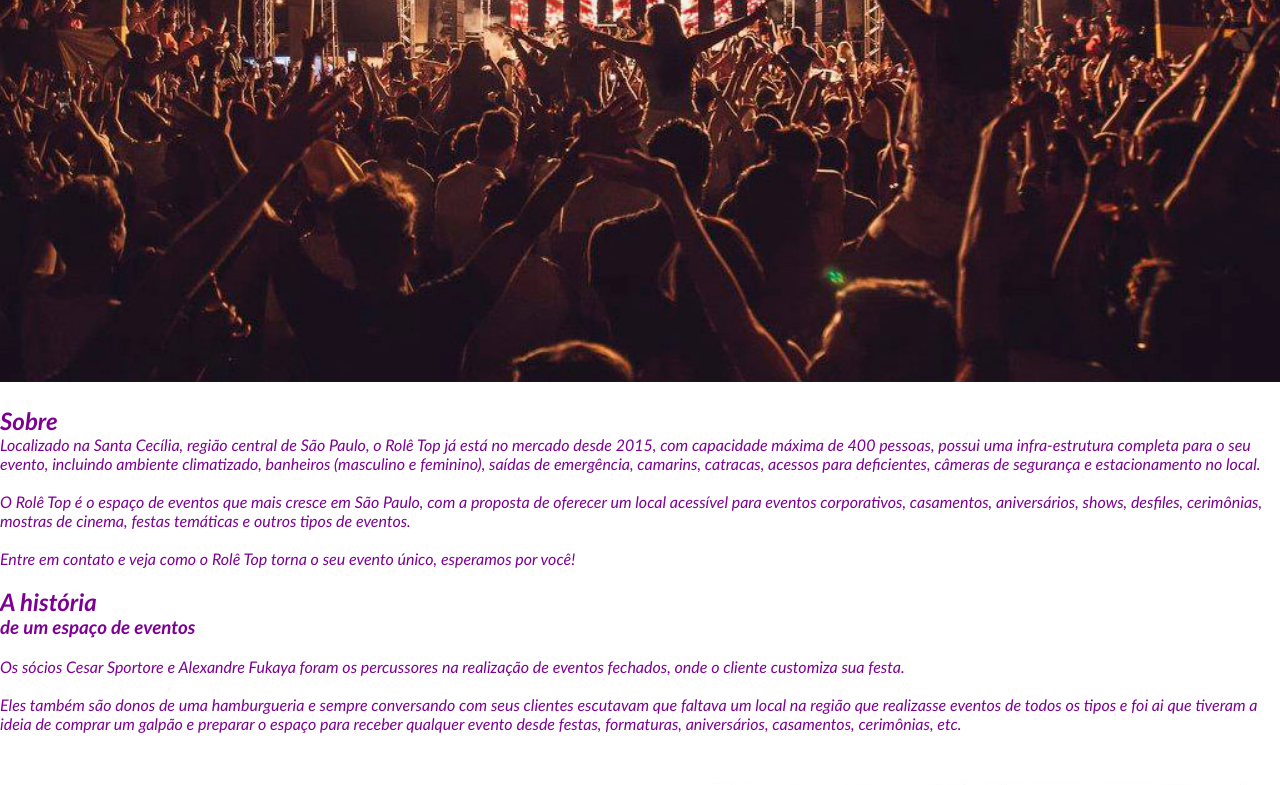
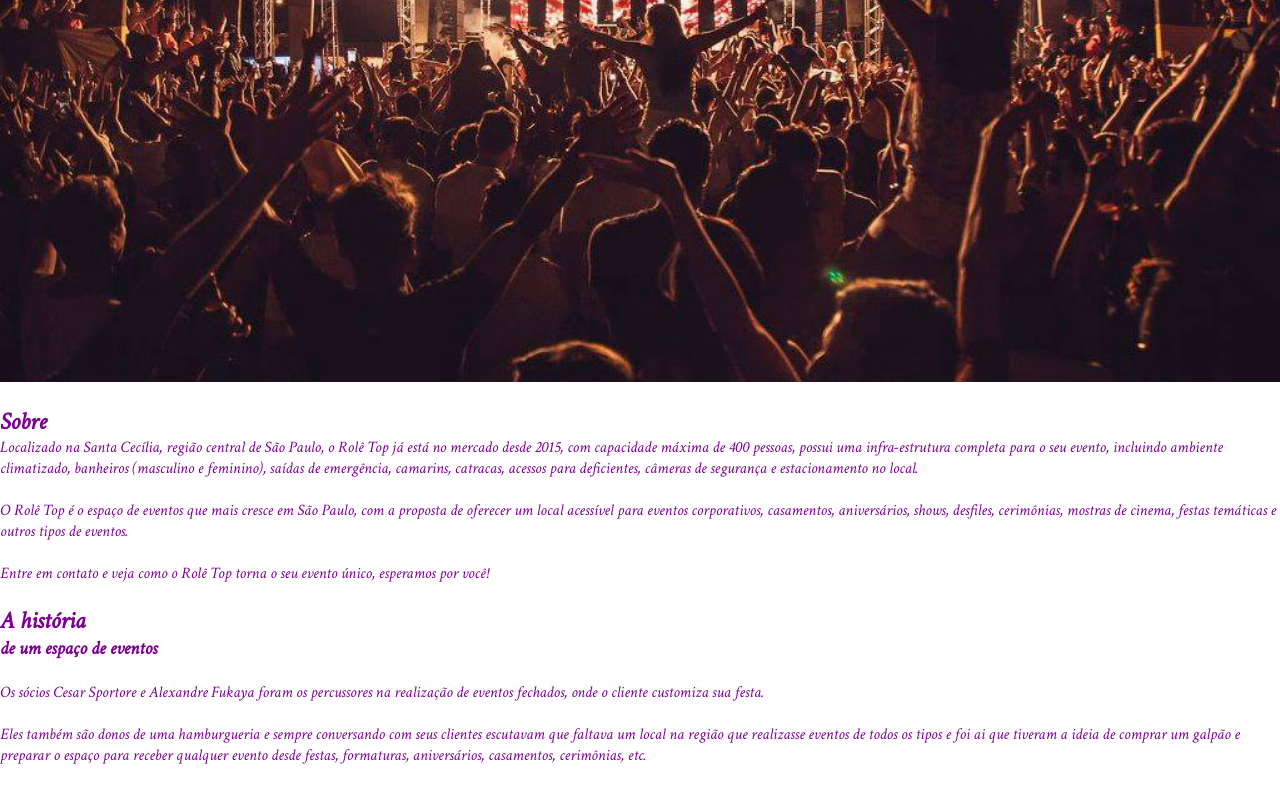
Before and after one commit to flavio-pires/projetos, a plain HTML site: page arquivos_roletop/Páginas/index.html in a window 1280 px wide. Shown: the part 177-962 px from the top of the page. Drawn offline with Linux system fonts and the light colour scheme.

Commit message:
alteração roletop

```diff
--- a/arquivos_roletop/Páginas/css/style.css
+++ b/arquivos_roletop/Páginas/css/style.css
@@ -5,7 +5,7 @@
 }
 
 body {
-    font-family: 'Calibri', 'Open Sans', sans-serif;
+    font-family: 'Crimson Text', serif;
 }
 
 /************************************************************
--- a/arquivos_roletop/Páginas/index.html
+++ b/arquivos_roletop/Páginas/index.html
@@ -1,12 +1,13 @@
 <!DOCTYPE html>
 <html lang="pt">
-
 <head>
     <meta charset="UTF-8">
     <meta name="viewport" content="width=device-width, initial-scale=1.0">
     <meta http-equiv="X-UA-Compatible" content="ie=edge">
     <title>Rolê Top - Espaço de eventos, festas e casamentos</title>
     <link rel="stylesheet" href="css/style.css" type="text/css">
+    <link href="https://fonts.googleapis.com/css?family=Crimson+Text:400,400i,700&display=swap" rel="stylesheet">
+    <link rel="icon" href="logos/logo_roletop.png">
     <script src="https://kit.fontawesome.com/349a64cb04.js"></script>
 </head>
 
```
